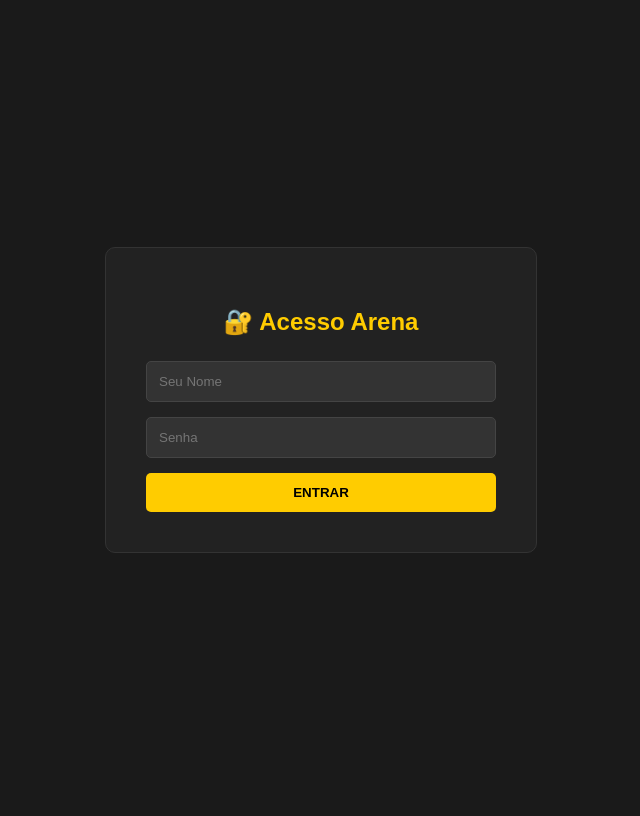
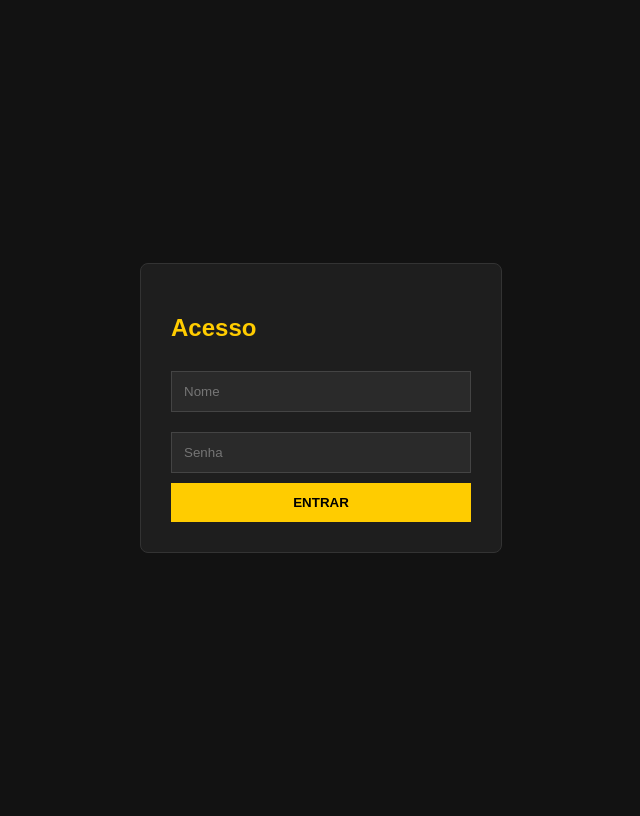
Before and after one commit to maquinas-sudo/bolaomaquinas, a Flask app: page /login in a window 1280 px wide. Shown: the whole page, without its empty margins (319-959 px from the left). Before the commit the page ends 553 px from the top, so only its background shows below. Run offline with Flask 3, Linux system fonts and the light colour scheme; some libraries are stand-ins or nearby versions.

Commit message:
Update login.html

```diff
--- a/templates/login.html
+++ b/templates/login.html
@@ -3,43 +3,22 @@
 <head>
     <meta charset="UTF-8">
     <meta name="viewport" content="width=device-width, initial-scale=1.0">
-    <title>Acesso | Bolão Máquinas</title>
+    <title>Login</title>
     <style>
-        body {
-            background-color: #1a1a1a; color: #fff; font-family: sans-serif;
-            display: flex; justify-content: center; align-items: center;
-            height: 100vh; margin: 0;
-        }
-        .login-card {
-            background: #222; padding: 40px; border-radius: 10px;
-            border: 1px solid #333; width: 100%; max-width: 350px; text-align: center;
-        }
-        h2 { color: #ffcc00; margin-bottom: 25px; }
-        input {
-            width: 100%; padding: 12px; margin-bottom: 15px; background: #333;
-            border: 1px solid #444; border-radius: 5px; color: white; box-sizing: border-box;
-        }
-        button {
-            width: 100%; padding: 12px; background: #ffcc00; border: none;
-            border-radius: 5px; font-weight: bold; cursor: pointer; color: #000;
-        }
-        button:hover { background: #e6b800; }
-        .erro { color: #ff4444; font-size: 0.9em; margin-top: 10px; }
+        body { background: #121212; color: white; font-family: sans-serif; height: 100vh; display: flex; justify-content: center; align-items: center; }
+        .box { background: #1e1e1e; padding: 30px; border-radius: 8px; width: 300px; border: 1px solid #333; }
+        input { width: 100%; padding: 12px; margin: 10px 0; background: #2a2a2a; border: 1px solid #444; color: white; box-sizing: border-box; }
+        button { width: 100%; padding: 12px; background: #ffcc00; border: none; font-weight: bold; cursor: pointer; }
     </style>
 </head>
 <body>
-
-<div class="login-card">
-    <h2>🔐 Acesso Arena</h2>
-    <form method="POST">
-        <input type="text" name="usuario" placeholder="Seu Nome" required>
-        <input type="password" name="senha" placeholder="Senha" required>
-        <button type="submit">ENTRAR</button>
-    </form>
-    {% if erro %}
-        <p class="erro">❌ {{ erro }}</p>
-    {% endif %}
-</div>
-
+    <div class="box">
+        <h2 style="color: #ffcc00;">Acesso</h2>
+        <form method="POST">
+            <input name="usuario" placeholder="Nome" required>
+            <input type="password" name="senha" placeholder="Senha" required>
+            <button type="submit">ENTRAR</button>
+        </form>
+    </div>
 </body>
 </html>
```
